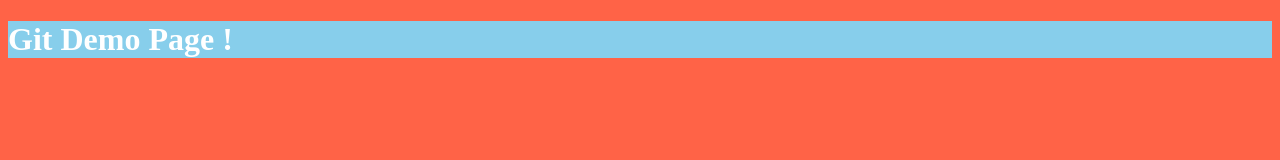
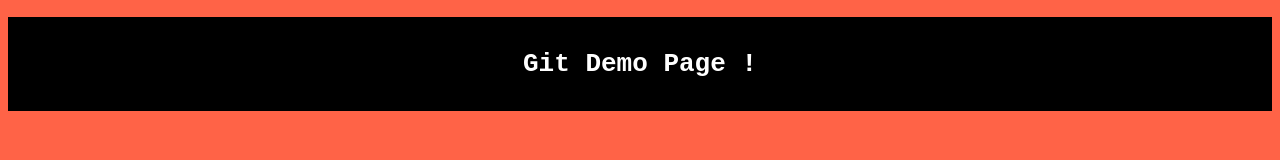
Before and after one commit to poquitosekki/playgournd-euler, a plain HTML site: page index.html in a window 1280 px wide. Drawn offline with Linux system fonts and the light colour scheme.

Commit message:
Last commit

```diff
--- a/styles.css
+++ b/styles.css
@@ -1,8 +1,11 @@
 body {
   background: tomato;
   color: white;
+  font-family: monospace;
 }
 
 h1 {
-  background-color: skyblue;
+  background-color: black;
+  padding: 2rem 6rem;
+  text-align: center;
 }
```
